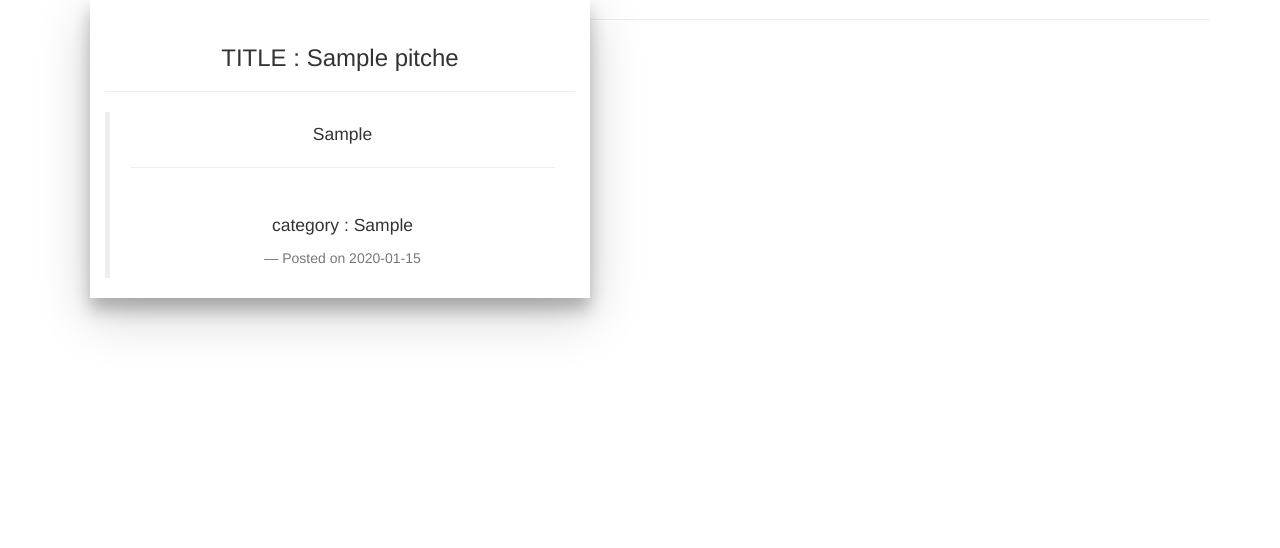
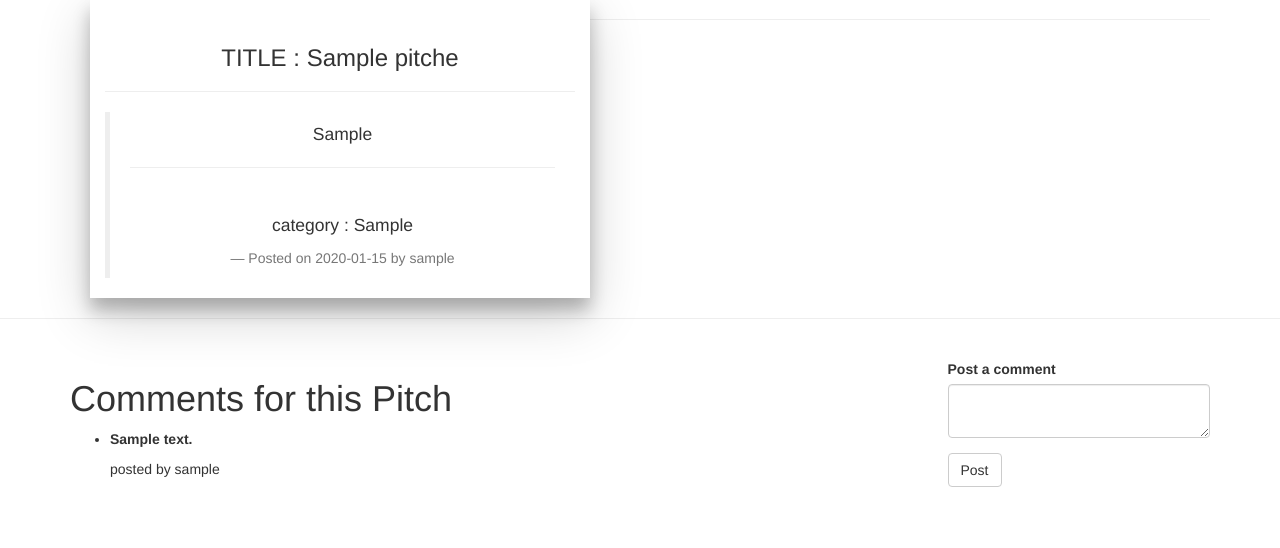
Before and after one commit to kagus-code/Pitch-Piper, a Flask app: template app/templates/comments.html in a window 1280 px wide. Shown: the part 87-635 px from the top of the page. Run offline with Flask 2, Linux system fonts and the light colour scheme; tables that the repository leaves empty hold one stand-in row (values such as "Sample post"); the template is opened without the code that fills it: values that come from a table or form of the project are taken from there, most other values are stand-ins (such as "Sample title", 1, 10 or a date in 2020); some libraries are stand-ins or nearby versions.

Commit message:
styling and arranging comments display

```diff
--- a/app/main/forms.py
+++ b/app/main/forms.py
@@ -14,4 +14,4 @@ class SubmitPitch(FlaskForm):
 
 class postComment(FlaskForm):
   comment   = TextAreaField ('Post a comment',validators = [Required()])
-  submit = SubmitField('Submit')
+  submit = SubmitField('Post')
--- a/app/main/views.py
+++ b/app/main/views.py
@@ -91,5 +91,6 @@ def comments(pitch_id):
         user_id = current_user._get_current_object().id
         new_comment = Comment(comment=comment,pitch_id=pitch_id, user_id = user_id)
         new_comment.save_comment()
+        return redirect(url_for('main.comments',pitch_id=pitch_id))
 
     return render_template('comments.html',comment_form=form,comments = display_pitch_comments,the_pitch=pitch)
--- a/app/templates/comments.html
+++ b/app/templates/comments.html
@@ -22,7 +22,7 @@
             <hr>
             <br>
             <p>category : {{the_pitch.pitch_category}}</p>
-            <footer class="blockquote-footer">Posted on {{the_pitch.posted.strftime('%Y-%m-%d') }}  </footer>
+            <footer class="blockquote-footer">Posted on {{the_pitch.posted.strftime('%Y-%m-%d') }}   by {{the_pitch.user.username}} </footer>
           </blockquote>
         </div>
       </div>
@@ -35,6 +35,42 @@
 
   </div>
 </div>
+<hr>
+<br>
+<div class="container">
+  <div class="row">
+    <div class="col-md-9">
+   {%if comments %}
+
+   <h1>Comments for this Pitch </h1>
+        {% for post_c in comments%}
+
+        <ul>
+          <li>
+            <p><b>{{post_c.comment}}</b></p>
+            <p>posted by {{post_c.user_comment.username}}</p>
+          </li>
+        </ul>
+        <br><br><br>
+        {%endfor%}
+   {%else%}
+
+   <h1>Comments for this pitch are not available yet</h1>
+
+   {%endif%}
+
+    </div>
+    <div class="col-md-3">
+
+      {{wtf.quick_form(comment_form)}}
+
+    </div>
+  </div>
+</div>
+
+
+
+
 
 
 {% endblock%}
```
